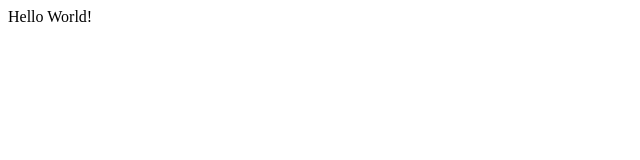
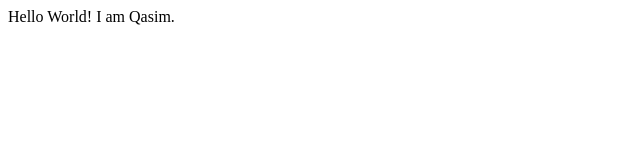
Before and after one commit to muhammadqasimjami/Lecture0, a plain HTML site: page index.html in a window 1280 px wide. Shown: the full height of the page, 0-640 px from the left. Drawn offline with Linux system fonts and the light colour scheme.

Commit message:
Update index.html

```diff
--- a/index.html
+++ b/index.html
@@ -8,5 +8,6 @@
 </head>
 <body>
     Hello World!
+    I am Qasim.
 </body>
 </html>
```
